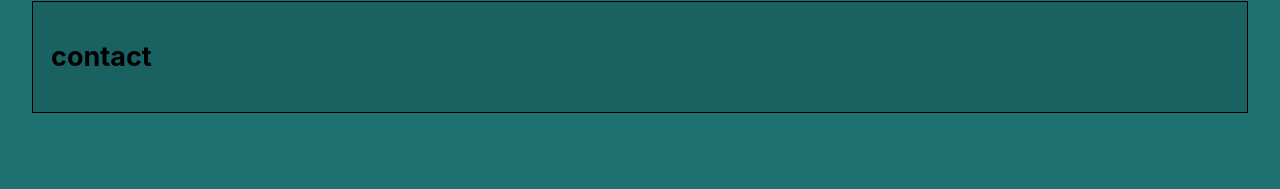
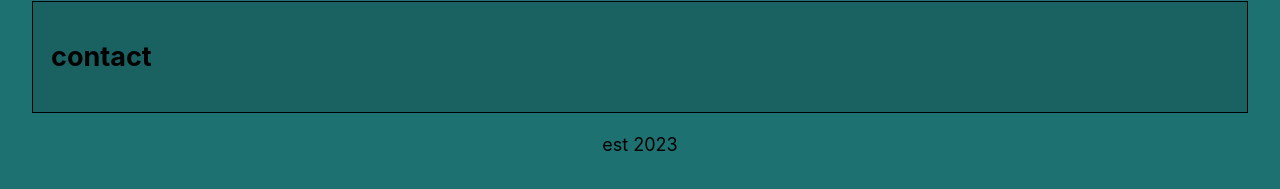
Before and after one commit to off2mxrs/portfolio2023, a Next.js app: page / in a window 1280 px wide. Shown: the part 3184-3373 px from the top of the page. Built offline with nearby package versions, Linux system fonts and the light colour scheme.

Commit message:
footer start

```diff
--- a/components/layout.js
+++ b/components/layout.js
@@ -32,6 +32,7 @@ export default function Layout({ children, home }) {
         </ul>
       </nav>
       <main>{children}</main>
+      <footer>est 2023</footer>
     </div>
   );
 }
```
